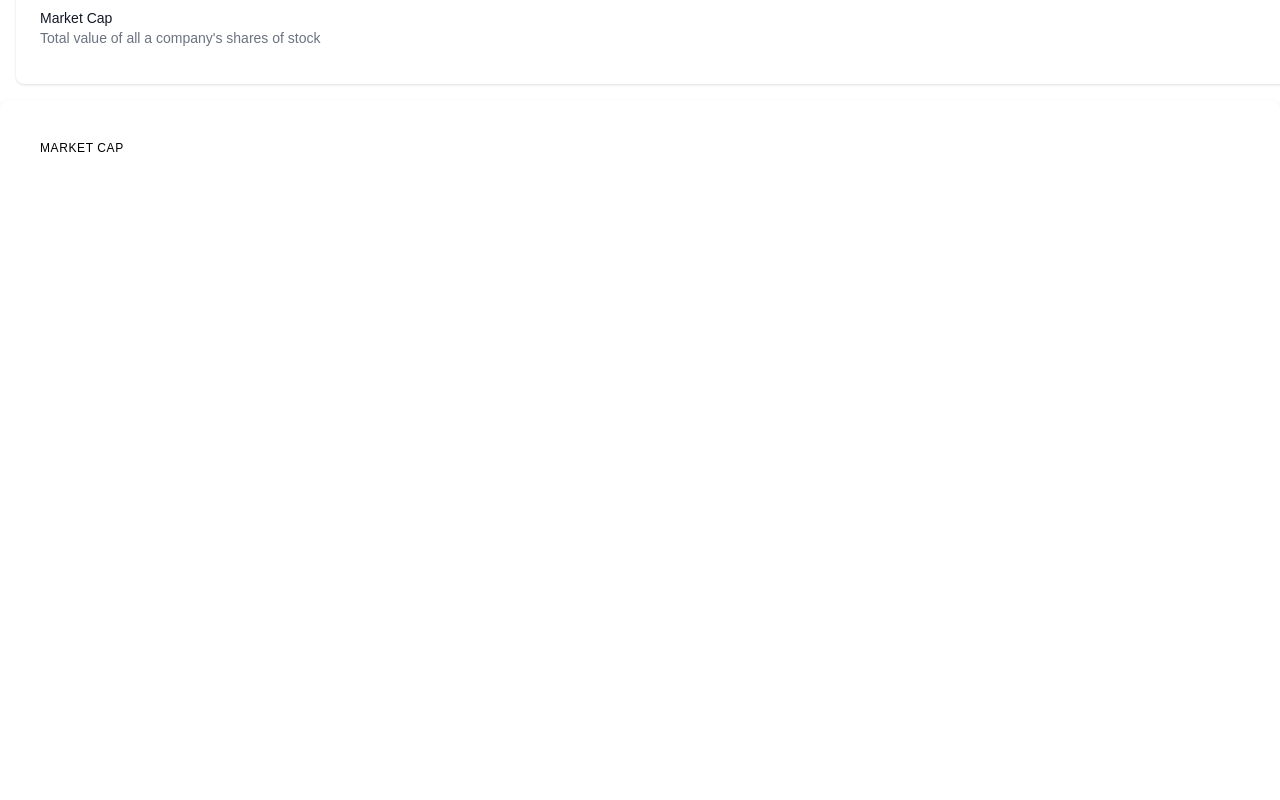
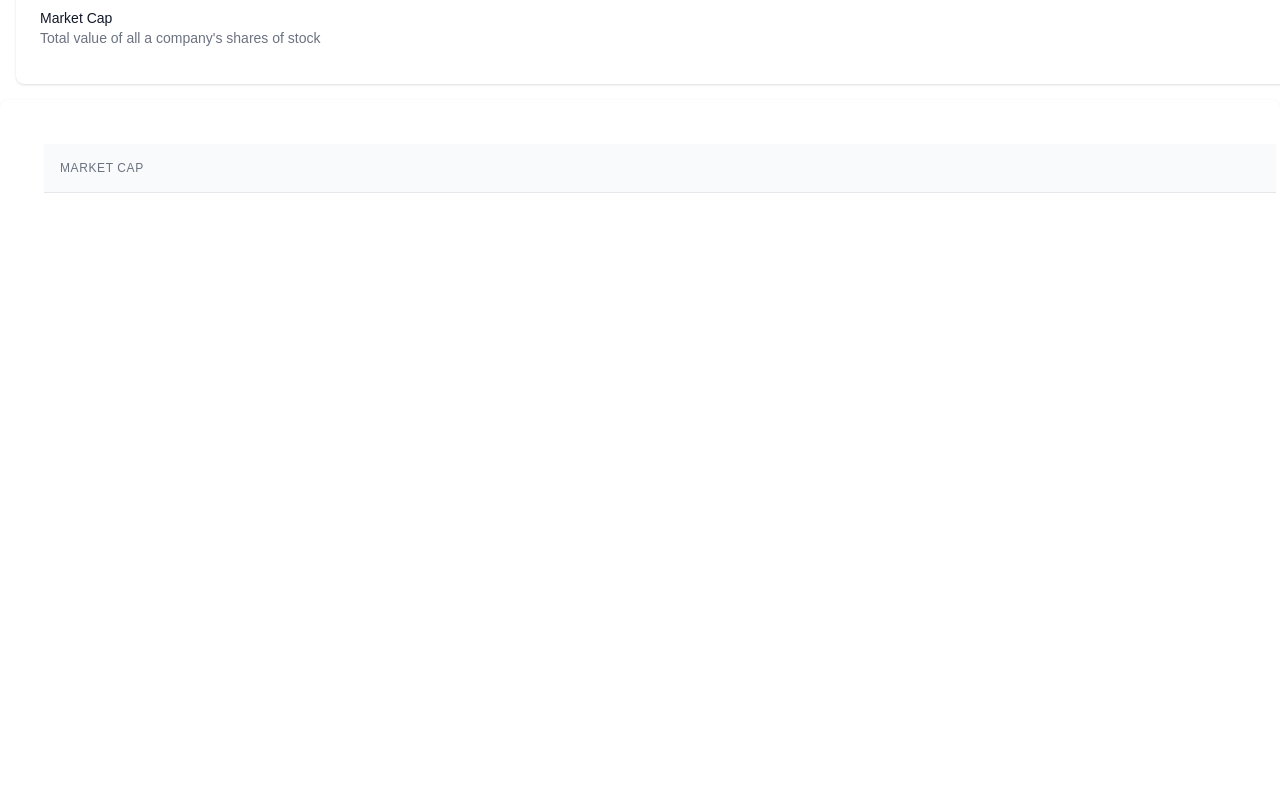
Before and after one commit to Vlad6422/Project-React, a React (Create React App) app in the folder frontend/: page /Project-React/design-guide in a window 1280 px wide. Shown: the part 440-1240 px from the top of the page. Built offline with nearby package versions, Linux system fonts and the light colour scheme.

Commit message:
Changed : Table design

```diff
--- a/frontend/src/Components/Table/Table.tsx
+++ b/frontend/src/Components/Table/Table.tsx
@@ -20,7 +20,7 @@ const Table = ({config,data}: Props) => {
     });
     const renderedHeaders = config.map((config: any) => {
         return (
-            <th className="p-4 text-left text-xs font-medium text-fray-500 uppercase tracking-wider"
+            <th className="p-4 text-left text-xs font-medium text-gray-500 uppercase tracking-wider"
                 key={config.label}
             >
                 {config.label}
@@ -28,8 +28,8 @@ const Table = ({config,data}: Props) => {
         )
     })
     return (<div className="bg-white shadow rounded-lg p-4 sm:p-6 xl:p-8">
-        <table>
-            <thead className="min-w-full divide-y divide=gray-200 m-5">
+        <table className="min-w-full divide-y divide-gray-200 m-5">
+            <thead className="bg-gray-50">
                 {renderedHeaders}
             </thead>
             <tbody>{renderedRows}</tbody>
```
Also changed, not shown: 2 other files (tests, documents, lock files or other folders).
